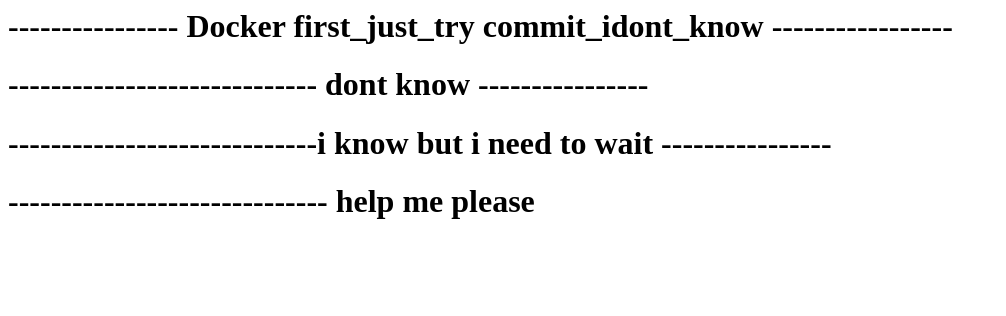
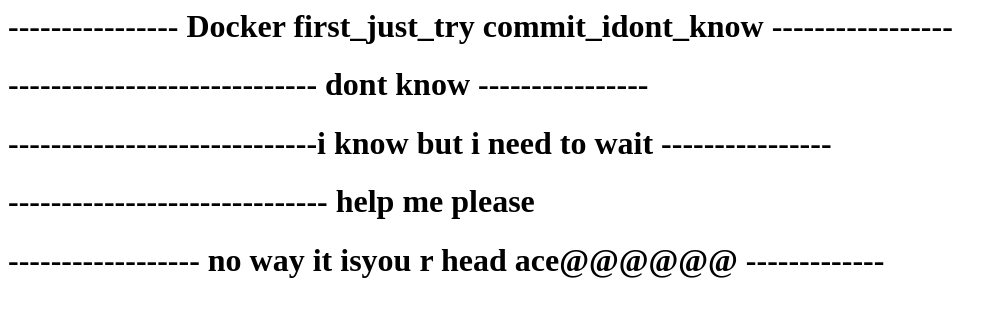
Before and after one commit to kandimallanikhil/containers, a plain HTML site: page index.html in a window 1280 px wide. Shown: the whole page, without its empty margins (0-1006 px from the left). Drawn offline with Linux system fonts and the light colour scheme.

Commit message:
i dont know

```diff
--- a/index.html
+++ b/index.html
@@ -2,3 +2,4 @@
 <h1>----------------------------- dont know ----------------</h1>
 <h1>-----------------------------i know but i need to wait ----------------</h1>
 <h1> ------------------------------ help me please </h1>
+<h1> ------------------ no way it isyou r head ace@@@@@@ ------------- </h1>
```
Also changed, not shown: 1 other file.
